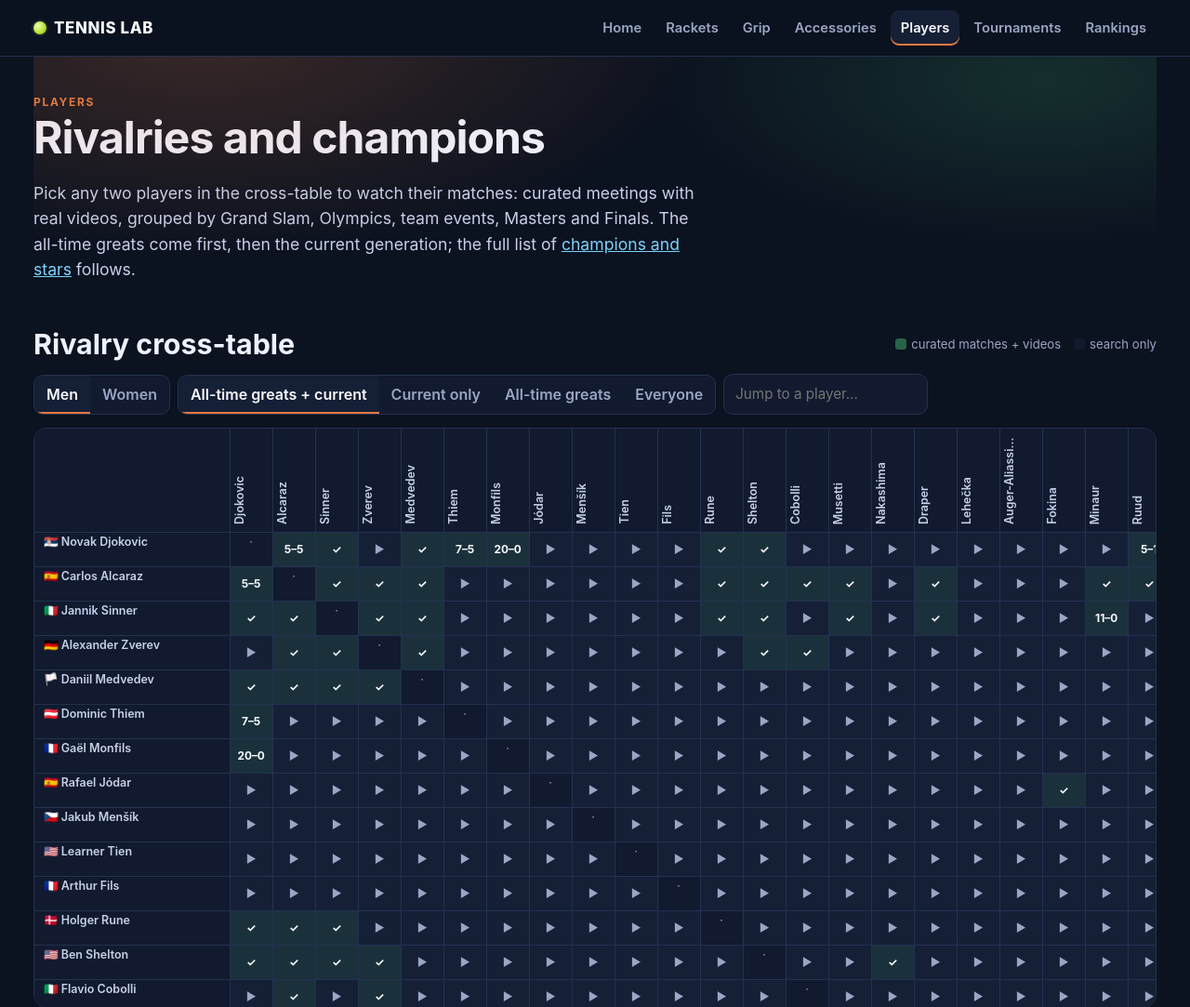
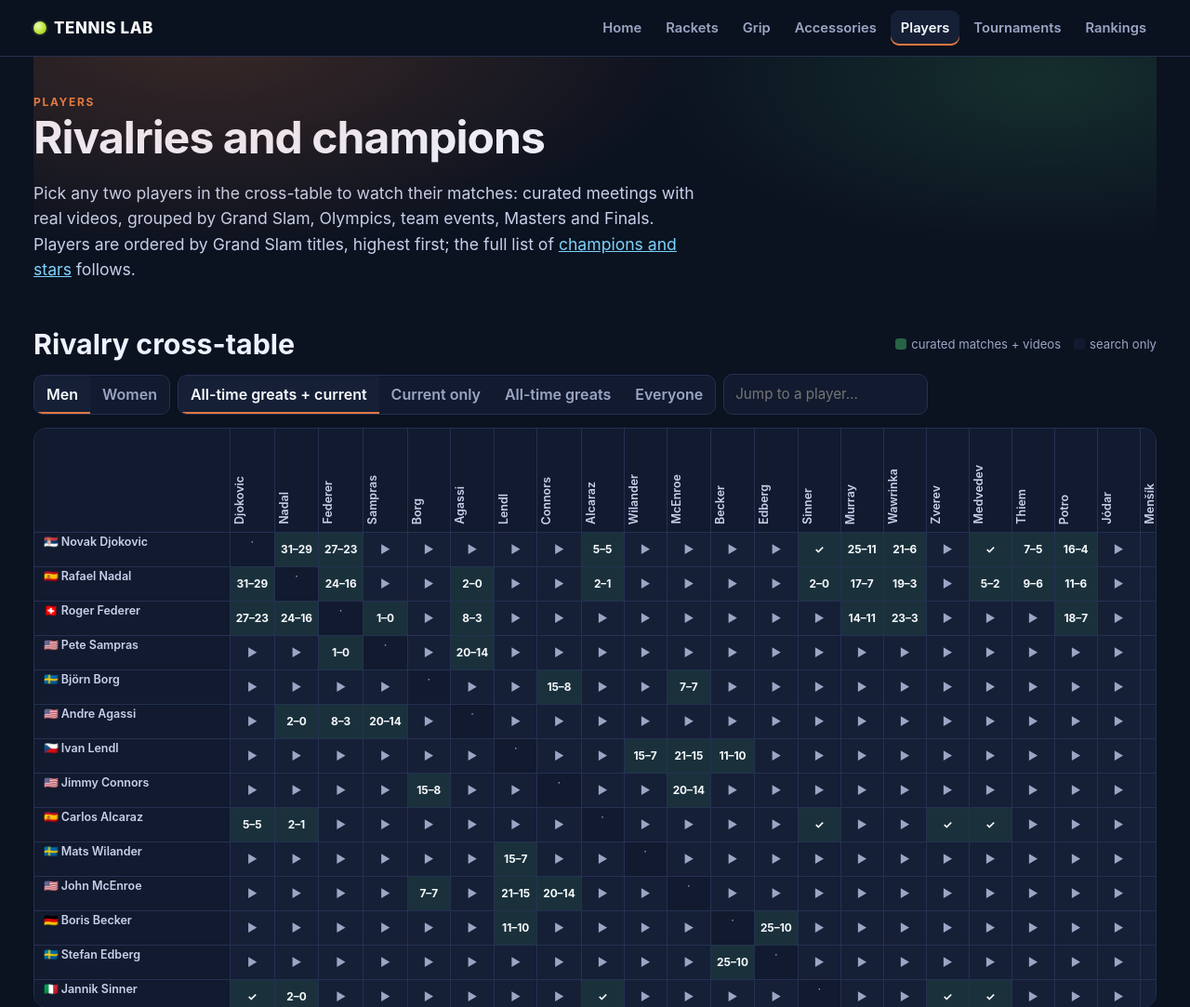
Before and after one commit to rkmsd7/tennis-lab, a plain HTML site: page players.html in a window 1280 px wide. Shown: the top 1083 px of the page at 93% size. Drawn offline with Linux system fonts and the light colour scheme.

Commit message:
Cross-table: order by Grand Slam count, highest first; default to greats + current
Co-Authored-By: Claude Fable 5.1 <noreply@anthropic.com>

```diff
--- a/players.html
+++ b/players.html
@@ -1,6 +1,6 @@
 <!doctype html><html lang="en"><head><meta charset="utf-8"><meta name="viewport" content="width=device-width,initial-scale=1"><link rel="icon" href="/assets/favicon.svg"><link rel="stylesheet" href="/css/style.css"><script src="/js/common.js"></script><title>Players — rivalry cross-table and every champion — Tennis Lab</title></head><body>
 <div id="site-header"></div>
-<main class="wrap"><section class="hero" style="padding:40px 0 10px"><div class="kicker">Players</div><h1>Rivalries and champions</h1><p class="lead">Pick any two players in the cross-table to watch their matches: curated meetings with real videos, grouped by Grand Slam, Olympics, team events, Masters and Finals. The all-time greats come first, then the current generation; the full list of <a href="#champions">champions and stars</a> follows.</p></section>
+<main class="wrap"><section class="hero" style="padding:40px 0 10px"><div class="kicker">Players</div><h1>Rivalries and champions</h1><p class="lead">Pick any two players in the cross-table to watch their matches: curated meetings with real videos, grouped by Grand Slam, Olympics, team events, Masters and Finals. Players are ordered by Grand Slam titles, highest first; the full list of <a href="#champions">champions and stars</a> follows.</p></section>
 
 <div class="section-head" id="crosstable"><h2>Rivalry cross-table</h2><span class="legend"><span><i style="background:rgba(67,179,106,.5)"></i>curated matches + videos</span><span><i style="background:var(--bg2)"></i>search only</span></span></div>
 <div class="controls">
@@ -31,7 +31,7 @@
  const byId=Object.fromEntries(P.map(p=>[p.id,p])), byName=Object.fromEntries(P.map(p=>[p.name,p]));
  const rkey=(a,b)=>[a,b].sort().join('|'); const riv={}; RV.forEach(r=>riv[rkey(r.a,r.b)]=r);
  const rvids=(r,kind)=>V.rivalries[`${r.a}|${r.b}|${kind}`]||V.rivalries[`${r.b}|${r.a}|${kind}`]||[];
- const state={q:'',tour:'all',era:'all',feat:false,xtour:'ATP',xscope:'current'};
+ const state={q:'',tour:'all',era:'all',feat:false,xtour:'ATP',xscope:'mix'};
  const last=n=>n.split(' ').slice(-1)[0];
  const slamsOf=p=>TL.slams(p);
  function cards(){
@@ -44,9 +44,8 @@
  function syncSeg(id,v){document.querySelectorAll(`#${id} button`).forEach(b=>b.classList.toggle('on',b.dataset.v===v));}
  function scopeList(){
   const inScope=p=>state.xscope==="all"||(state.xscope==="current"?p.active:state.xscope==="featured"?p.featured:(p.active||p.featured));
-  // all-time greats first (by majors, then era), then the current generation youngest-first, then everyone else
-  const tier=p=>p.featured?0:p.active?1:2;
-  return P.filter(p=>p.tour===state.xtour&&inScope(p)).sort((a,b)=>tier(a)-tier(b)||(tier(a)===1?(b.born-a.born):(slamsOf(b)-slamsOf(a)||b.born-a.born))||a.name.localeCompare(b.name));
+  // highest Grand Slam count first; ties go to the younger player
+  return P.filter(p=>p.tour===state.xtour&&inScope(p)).sort((a,b)=>slamsOf(b)-slamsOf(a)||b.born-a.born||a.name.localeCompare(b.name));
  }
  function table(){
   const list=scopeList(); const t=document.getElementById('xt');
```
